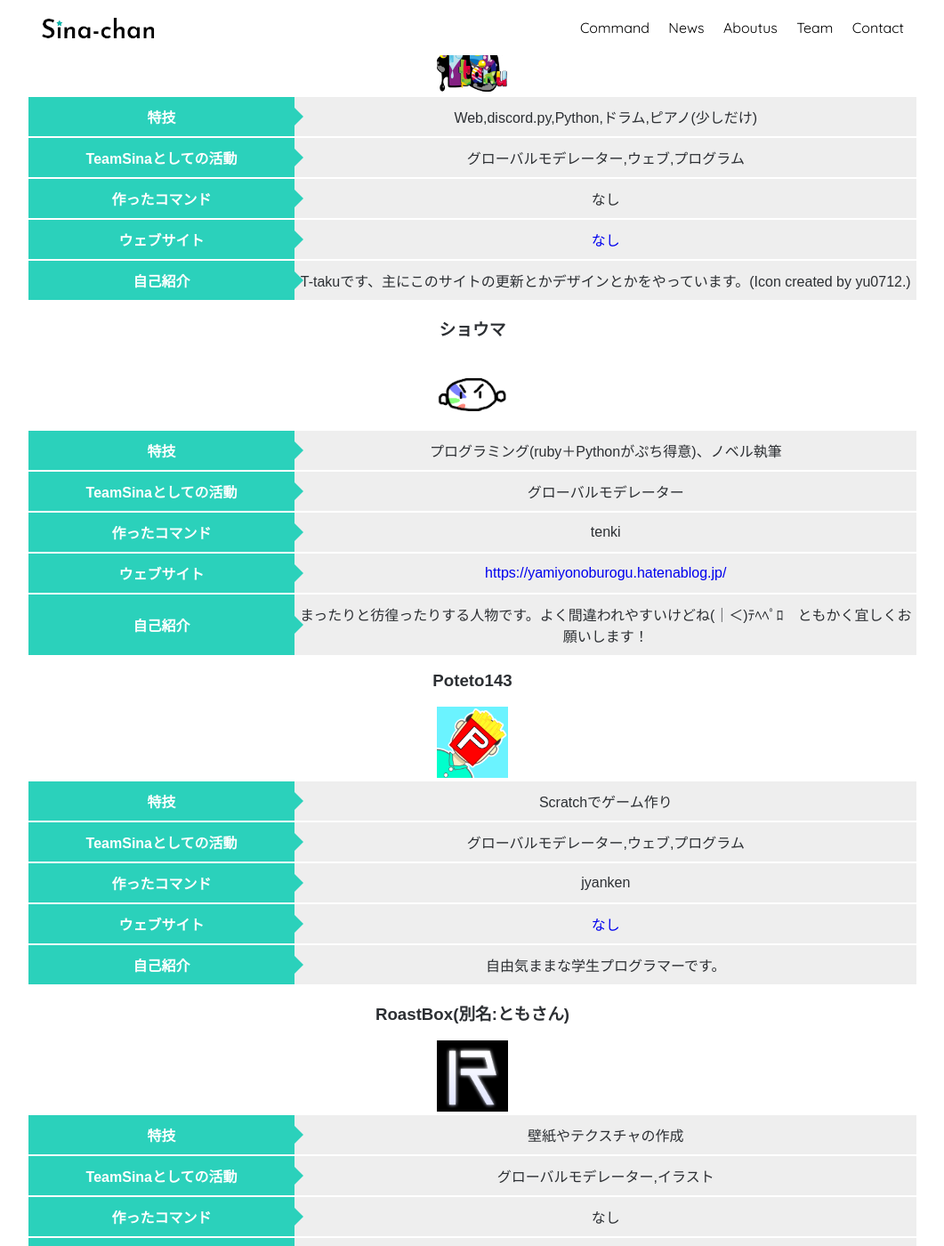
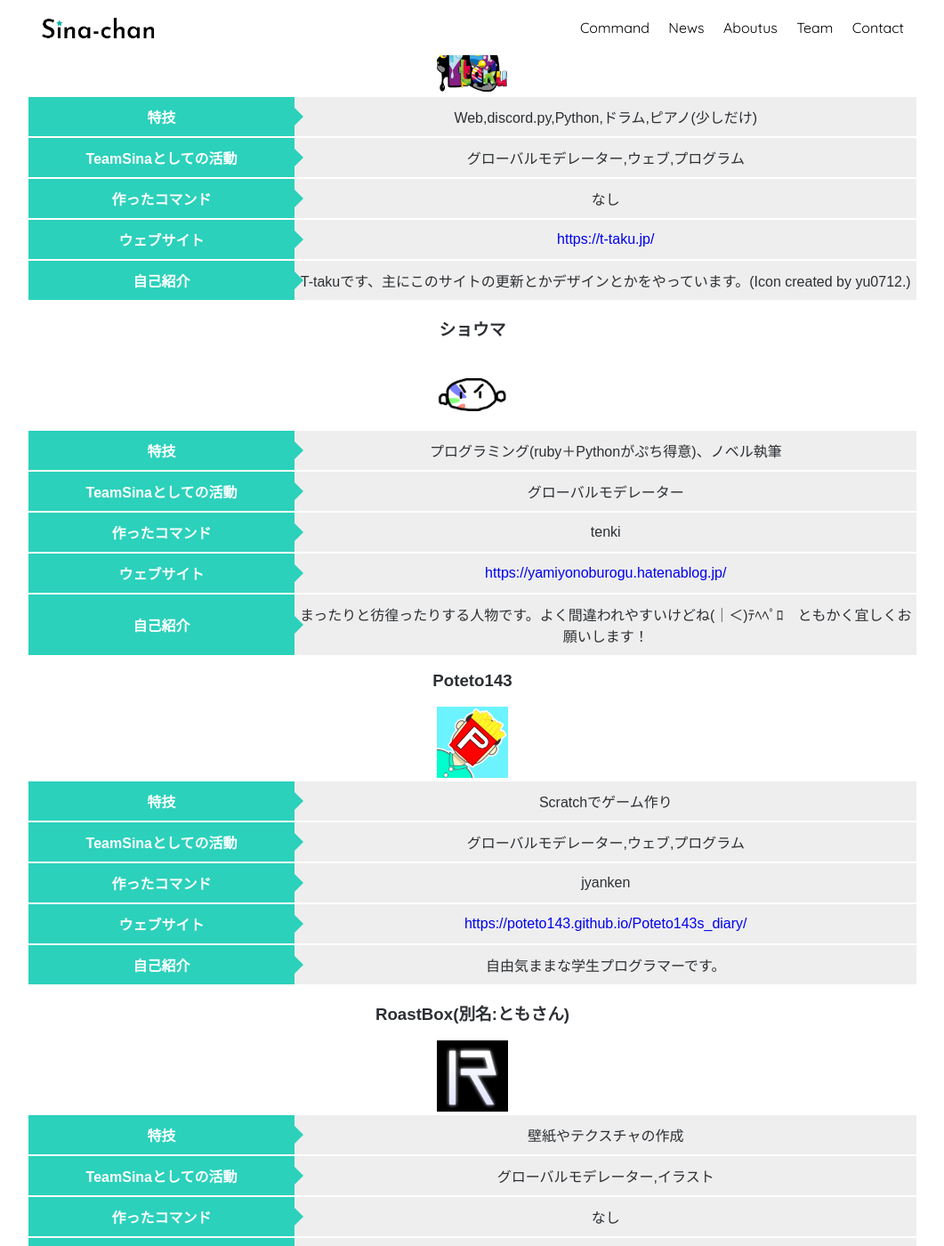
Before and after one commit to SinaKitagami/sinakitagami.github.io, a Jekyll site: the page built from aboutus.md, in a window 1280 px wide and 1400 px high, scrolled down 1292 px. Shown: the whole window at 89% size, without its empty margins (109-1170 px from the left). Built offline with Jekyll 4.4.1, drawn with Linux system fonts in a browser that asks for light colours; nearby versions of some CDN libraries.

Commit message:
ぽてとさん、たくさんサイト追加

```diff
--- a/_data/team.yml
+++ b/_data/team.yml
@@ -28,7 +28,7 @@
   permission: グローバルモデレーター,ウェブ,プログラム
   introduction: T-takuです、主にこのサイトの更新とかデザインとかをやっています。(Icon created by yu0712.)
   img: T-taku.png
-  website: なし
+  website: https://t-taku.jp/
 
 - name: ショウマ
   skill: プログラミング(ruby＋Pythonがぷち得意)、ノベル執筆
@@ -44,7 +44,7 @@
   permission: グローバルモデレーター,ウェブ,プログラム
   introduction: 自由気ままな学生プログラマーです。
   img: potate.png
-  website: なし
+  website: https://poteto143.github.io/Poteto143s_diary/
 
 - name: RoastBox(別名:ともさん)
   skill: 壁紙やテクスチャの作成
```
